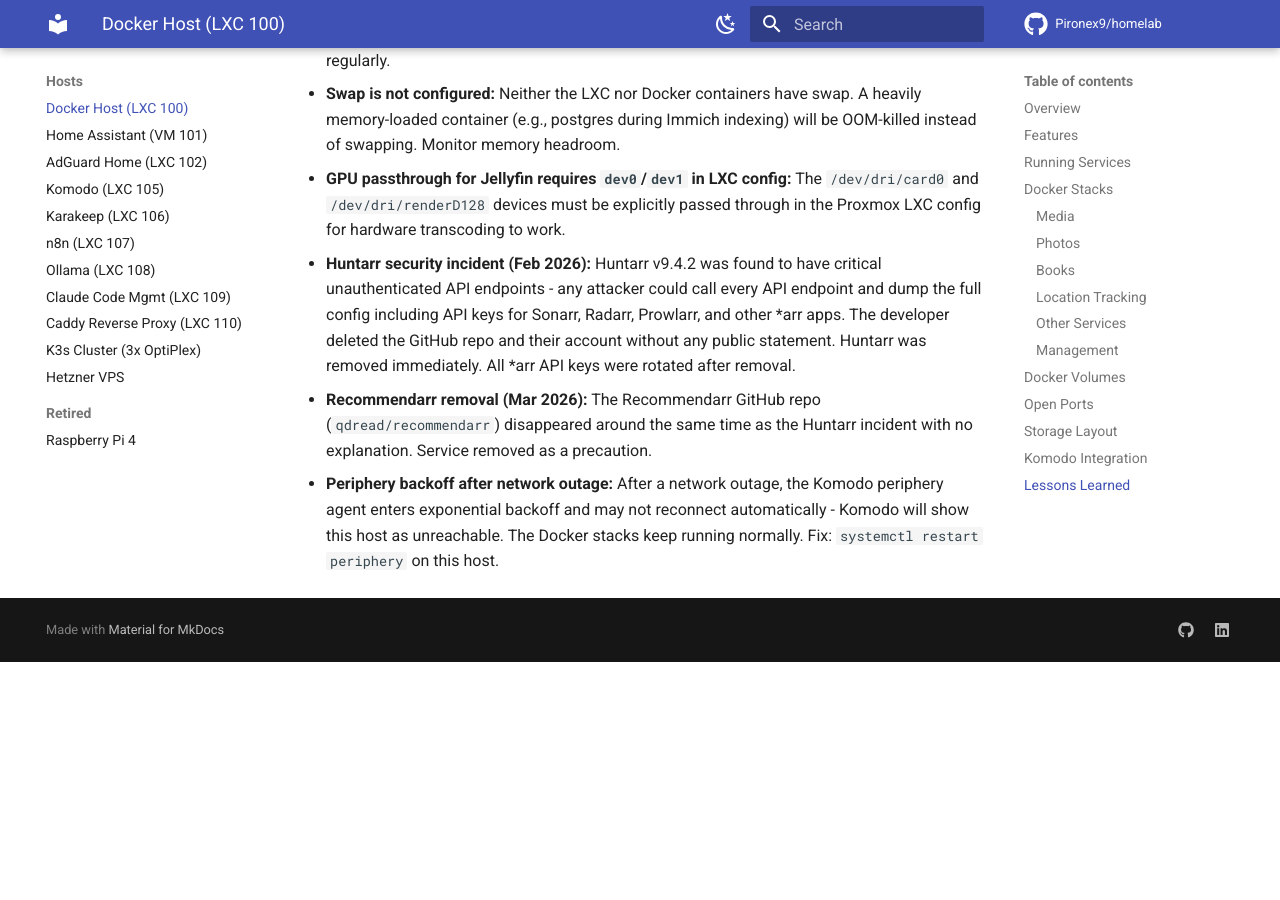
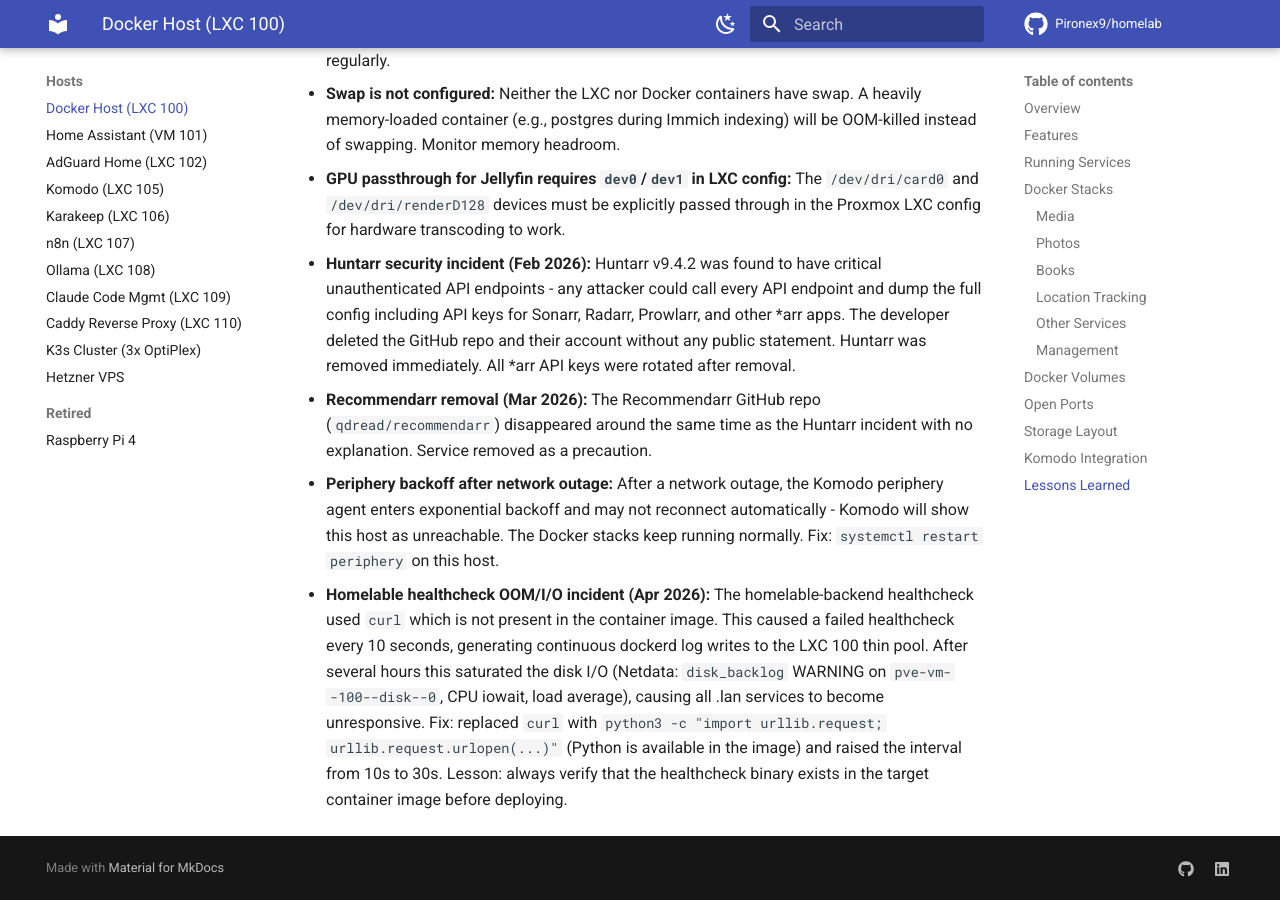
Before and after one commit to Pironex9/homelab, an MkDocs documentation site: the page built from docs/hosts/docker-host.md, in a window 1280 px wide and 900 px high, scrolled down 6077 px. Built offline with MkDocs 1.6.1 and Material for MkDocs 9.7.7, drawn with Linux system fonts in a browser that asks for light colours; comment, search, counter and statistics services are not loaded; before the commit the page ends 6739 px from its top, so only the background shows below that.

Commit message:
Document homelable healthcheck I/O incident and fix

```diff
--- a/docs/hosts/docker-host.md
+++ b/docs/hosts/docker-host.md
@@ -152,3 +152,4 @@
 - **Huntarr security incident (Feb 2026):** Huntarr v9.4.2 was found to have critical unauthenticated API endpoints - any attacker could call every API endpoint and dump the full config including API keys for Sonarr, Radarr, Prowlarr, and other *arr apps. The developer deleted the GitHub repo and their account without any public statement. Huntarr was removed immediately. All *arr API keys were rotated after removal.
 - **Recommendarr removal (Mar 2026):** The Recommendarr GitHub repo (`qdread/recommendarr`) disappeared around the same time as the Huntarr incident with no explanation. Service removed as a precaution.
 - **Periphery backoff after network outage:** After a network outage, the Komodo periphery agent enters exponential backoff and may not reconnect automatically - Komodo will show this host as unreachable. The Docker stacks keep running normally. Fix: `systemctl restart periphery` on this host.
+- **Homelable healthcheck OOM/I/O incident (Apr 2026):** The homelable-backend healthcheck used `curl` which is not present in the container image. This caused a failed healthcheck every 10 seconds, generating continuous dockerd log writes to the LXC 100 thin pool. After several hours this saturated the disk I/O (Netdata: `disk_backlog` WARNING on `pve-vm--100--disk--0`, CPU iowait, load average), causing all .lan services to become unresponsive. Fix: replaced `curl` with `python3 -c "import urllib.request; urllib.request.urlopen(...)"` (Python is available in the image) and raised the interval from 10s to 30s. Lesson: always verify that the healthcheck binary exists in the target container image before deploying.
```
